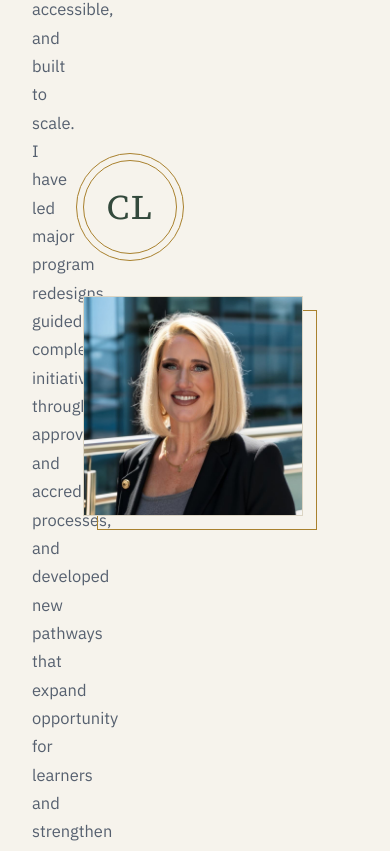
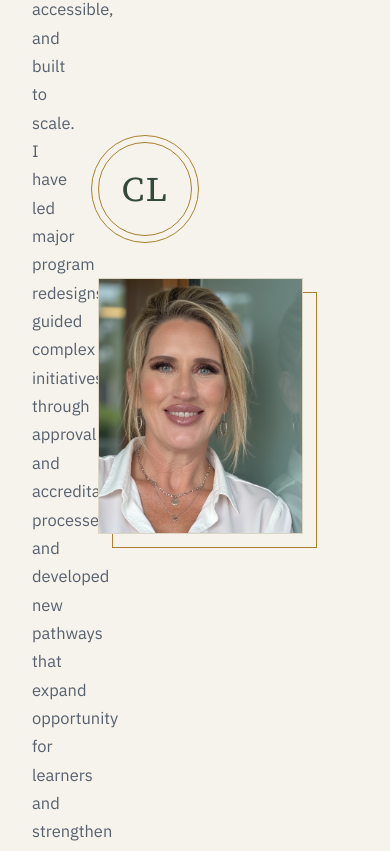
Before and after one commit to cdludlow/carlyn-ludlow-website, a plain HTML site: page index.html in a window 390 px wide. Shown: the part 1873-2724 px from the top of the page. Drawn offline with Linux system fonts and the light colour scheme.

Commit message:
Add files via upload

```diff
--- a/index.html
+++ b/index.html
@@ -1117,6 +1117,18 @@ html{
 }
 </style>
 
+
+<style>
+.hero-story{grid-template-columns:minmax(0,1fr) minmax(205px,260px)!important;gap:46px!important}
+.hero-visual{max-width:250px!important}
+.hero-portrait-wrap{width:100%!important;max-width:225px!important}
+.hero-portrait{width:100%!important;aspect-ratio:4/5!important;object-fit:cover!important;object-position:center 38%!important}
+@media(max-width:850px){
+.hero-visual{max-width:225px!important}
+.hero-portrait-wrap{max-width:205px!important}
+}
+</style>
+
 </head>
 <body>
 <div id="top"></div>
@@ -1160,7 +1172,7 @@ html{
       </div>
       <div class="hero-visual">
       <div class="hero-monogram" aria-hidden="true">CL</div>
-      <div class="hero-portrait-wrap"><img class="hero-portrait" src="carlyn-ludlow-headshot.jpg" alt="Carlyn Ludlow"></div>
+      <div class="hero-portrait-wrap"><img class="hero-portrait" src="carlyn-ludlow-headshot-v2.jpg" alt="Carlyn Ludlow"></div>
     </div>
     </div>
   </div>
```
Also changed, not shown: carlyn-ludlow-headshot-v2.jpg (added).
